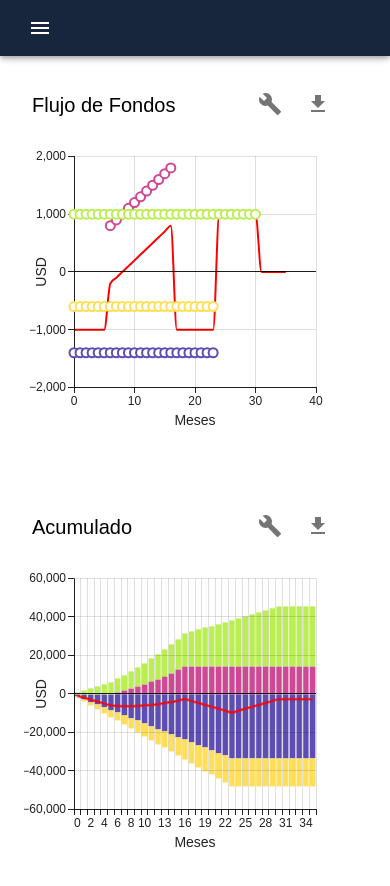
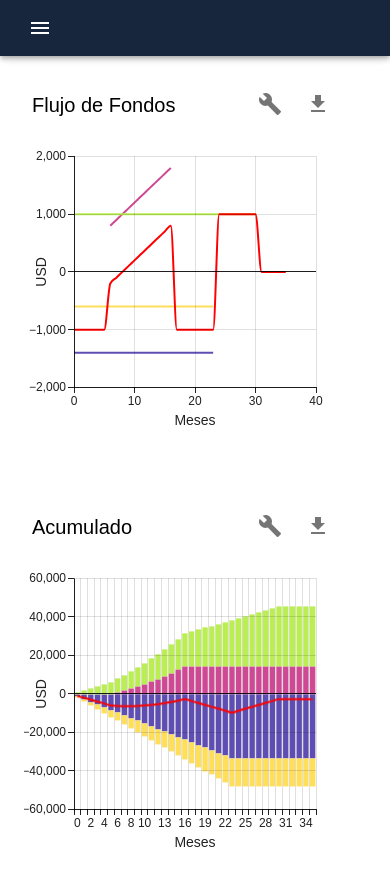
Before and after one commit to bautinogal/proyectia-fe, a React (Vite) app: page / in a window 390 px wide. Shown: the top 886 px of the page. Built offline with nearby package versions, Linux system fonts and the light colour scheme.

Commit message:
fix: form general. Exportación.

```diff
--- a/package.json
+++ b/package.json
@@ -24,7 +24,8 @@
     "react": "^18.3.1",
     "react-color": "^2.19.3",
     "react-dom": "^18.3.1",
-    "react-redux": "^9.1.2"
+    "react-redux": "^9.1.2",
+    "xlsx": "^0.18.5"
   },
   "devDependencies": {
     "@eslint/js": "^9.11.1",
--- a/src/pages/Proyecciones/Proyecciones.jsx
+++ b/src/pages/Proyecciones/Proyecciones.jsx
@@ -8,7 +8,7 @@ import { ResponsiveChartContainer, LineChart, LinePlot, ChartsXAxis, ChartsYAxis
 
 import {
     Accordion, AccordionActions, AccordionSummary, AccordionDetails, AppBar, Box, Button, Card, CardActions, CardContent, Dialog, DialogActions, DialogContent, DialogTitle, FormControl, Grid2,
-    IconButton, InputLabel, List, ListItem,Menu, MenuItem, Select, Slider, TextField, Toolbar, Typography, InputAdornment, Paper, Icon
+    IconButton, InputLabel, List, ListItem, Menu, MenuItem, Select, Slider, TextField, Toolbar, Typography, InputAdornment, Paper, Icon
 } from '@mui/material';
 
 import { ChromePicker } from 'react-color';
@@ -22,6 +22,8 @@ import { MathFunction, MathFunctionsTemplates } from "../../mathFunctions/index.
 
 import { styled } from '@mui/material/styles';
 import SvgIcon from '@mui/material/SvgIcon';
+import * as XLSX from 'xlsx';
+
 import theme from "../../theme.js"
 const CustomFunctionSvgIcon = (props) => {
     const StyledIcon = styled(SvgIcon)(({ theme }) => ({ color: theme.palette.primary.main, fontSize: '2rem' }));
@@ -69,7 +71,17 @@ const formatNumber = (value) => {
 function Proyecciones() {
 
     const dispatch = useDispatch();
+    const useIsMobile = () => {
+        const [isMobile, setIsMobile] = useState(window.innerWidth <= 768);
 
+        useEffect(() => {
+            const handleResize = () => setIsMobile(window.innerWidth <= 768);
+            window.addEventListener("resize", handleResize);
+            return () => window.removeEventListener("resize", handleResize);
+        }, []);
+
+        return isMobile;
+    };
     const Parameters = () => {
 
         const Header = () => <div style={{ width: "100%", height: "5vh" }}>
@@ -81,12 +93,13 @@ function Proyecciones() {
         </div>;
 
         const General = () => {
+            const { duration, title } = useSelector(state => state.proyecciones?.data);
             const schema = {
                 type: 'object',
                 required: ['title'],
                 properties: {
-                    title: { type: 'string', title: 'Nombre', default: 'Nombre del Proyecto' },
-                    duration: { type: 'number', title: 'Duración', default: 36 },
+                    title: { type: 'string', title: 'Nombre', default: title },
+                    duration: { type: 'number', title: 'Duración', default: duration },
                     // estTotalM2: { type: 'number', title: 'M2 Totales', default: 1000 },
                     // estSellableM2: { type: 'number', title: 'M2 Vendibles', default: 800 },
                     // estParkingLots: { type: 'number', title: 'Cocheras', default: 8 },
@@ -94,10 +107,10 @@ function Proyecciones() {
                 },
             };
 
-            const onChange = (e) => dispatch(setData(e.formData));
+            const onChange = (e) => {dispatch(setData(e.formData))};
             const onError = (e) => console.log('errors');
 
-            return (<ListItem><Accordion  sx={{width: '100vw'}} >
+            return (<ListItem><Accordion sx={{ width: '100vw' }} >
                 <AccordionSummary expandIcon={<ExpandMore />} children={<Typography children={'General'} fontWeight={600} />} />
                 <AccordionDetails>
                     <Form schema={schema} validator={validator} onChange={onChange} onError={onError}>
@@ -131,7 +144,7 @@ function Proyecciones() {
                             </IconButton>
 
                             {/* Diálogo con el color picker */}
-                            <Dialog open={open} onClose={(e) => {dispatch(setData({ cashflows: cashflows.map((x, j) => i === j ? { ...x, color } : x) }));(e.stopPropagation(), setOpen(false))}} id='color-picker-dialog'>
+                            <Dialog open={open} onClose={(e) => { dispatch(setData({ cashflows: cashflows.map((x, j) => i === j ? { ...x, color } : x) })); (e.stopPropagation(), setOpen(false)) }} id='color-picker-dialog'>
                                 <DialogTitle>
                                     {cf.name}
                                 </DialogTitle>
@@ -139,7 +152,7 @@ function Proyecciones() {
                                     <ChromePicker color={color} onChange={handleColorChange} />
                                 </DialogContent>
                                 <DialogActions>
-                                    <Button onClick={(e) => {dispatch(setData({ cashflows: cashflows.map((x, j) => i === j ? { ...x, color } : x) }));(e.stopPropagation(), setOpen(false))}} color="primary">
+                                    <Button onClick={(e) => { dispatch(setData({ cashflows: cashflows.map((x, j) => i === j ? { ...x, color } : x) })); (e.stopPropagation(), setOpen(false)) }} color="primary">
                                         Guardar
                                     </Button>
                                 </DialogActions>
@@ -541,7 +554,6 @@ function Proyecciones() {
                             };
 
                             const handleCommit = (event, newValue, activeThumb) => {
-                               // console.log({ sliderVal })
                                 const func = MathFunctionsTemplates.newSmoothStep({ x0: sliderVal[0], x1: sliderVal[1], y0, y1, N }, { minX: sliderVal[0], maxX: sliderVal[1], minY, maxY }).serialize();
                                 dispatch(setData({ cashflows: cashflows.map((x, j) => i === j ? { ...x, serialized: func } : x) }));
 
@@ -1180,7 +1192,7 @@ function Proyecciones() {
             return (
                 <>
                     {cashflows?.map((cf, i) => {
-                        return <ListItem key={`params-cashflow-${cf.name}-${i}`}><Accordion sx={{width: '100vw'}}>
+                        return <ListItem key={`params-cashflow-${cf.name}-${i}`}><Accordion sx={{ width: '100vw' }}>
                             <AccordionSummary expandIcon={<ExpandMore />} children={<AccordionHeader cf={cf} i={i} />} />
                             <AccordionDetails>
                                 <ConfiguracionCurva cf={cf} i={i} />
@@ -1208,7 +1220,7 @@ function Proyecciones() {
             const handleCloseNavMenu = () => setAnchorElNav(null);
 
             return (
-                <AppBar position="fixed" sx={{ zIndex: (theme) => theme.zIndex.drawer + 1, width: '100%', left: 0, backgroundColor: theme.palette.secondary.main}}>
+                <AppBar position="fixed" sx={{ zIndex: (theme) => theme.zIndex.drawer + 1, width: '100%', left: 0, backgroundColor: theme.palette.secondary.main }}>
 
                     {/* Mobile Version */}
                     <Toolbar sx={{ flexGrow: 1, display: { xs: 'flex', sm: 'flex', md: 'none', lg: 'none', xl: 'none' } }}>
@@ -1218,7 +1230,7 @@ function Proyecciones() {
                                 <MenuIcon />
                             </IconButton>
                             <Menu
-                             sx={{ p:0}}
+                                sx={{ p: 0 }}
                                 id="menu-appbar"
                                 anchorEl={anchorElNav}
                                 anchorOrigin={{ vertical: 'bottom', horizontal: 'left' }}
@@ -1244,7 +1256,7 @@ function Proyecciones() {
         )
     };
     const CashFlowPlot = () => {
-
+        const isMobile = useIsMobile();
         const { duration, cashflows, indexes } = useSelector(state => state.proyecciones?.data);
         const xAxis = [{ data: Array.from({ length: duration }, (_, i) => i), id: 'x-axis-id' }];
 
@@ -1260,7 +1272,7 @@ function Proyecciones() {
                 label: cf.name,
                 data: getPlotData(cf, duration),
                 color: cf.color,
-                showMark: true
+                showMark: !isMobile
             }
         });
 
@@ -1274,6 +1286,30 @@ function Proyecciones() {
             xAxisId: 'x-axis-id',
             showMark: false, // Opcional: muestra puntos en la línea
         });
+        const handleDownloadXLS = () => {
+            const columns = xAxis[0]?.data;
+            if (!Array.isArray(columns) || !Array.isArray(series)) {
+                console.error('xAxis y series deben ser arrays válidos', typeof columns);
+                return;
+            }
+
+            // Construir los encabezados asegurando que xAxis contiene solo números
+            const headers = ['Categorias', ...columns.map(num => `Mes ${String(num)}`)];
+
+            // Construir los datos asegurando que cada fila tenga la misma longitud
+            const data = series.map(item => [
+                `${item.label} US$`,
+                ...columns.map((_, index) => item.data[index] ?? '-')
+            ]);
+
+            // Crear la hoja de cálculo
+            const worksheet = XLSX.utils.aoa_to_sheet([headers, ...data]);
+            const workbook = XLSX.utils.book_new();
+            XLSX.utils.book_append_sheet(workbook, worksheet, 'Datos');
+
+            // Descargar el archivo Excel
+            XLSX.writeFile(workbook, `Flujo_de_Fondos.xlsx`);
+        }
 
         const Header = () => <div style={{ width: "100%", height: "5vh" }}>
             <Grid2 container spacing={0} sx={{ margin: 0, padding: 0, backgroundColor: 'white', padding: '0rem', paddingTop: '1rem', paddingLeft: '2rem', paddingRight: '3rem', marginBottom: '0rem', placeItems: 'end' }}>
@@ -1282,7 +1318,7 @@ function Proyecciones() {
                 </Grid2>
                 <Grid2 size={4} sx={{ textAlignLast: 'end' }}>
                     <IconButton size="large" children={<Build />} />
-                    <IconButton size="large" children={<Download />} />
+                    <IconButton size="large" children={<Download />} onClick={() => handleDownloadXLS()} />
                 </Grid2>
             </Grid2>
         </div>;
@@ -1453,11 +1489,13 @@ function Proyecciones() {
                     flexGrow: 1,
 
                 }}>
-                    <Box sx={{ width: '100%', overflowY: 'auto', // Habilita el desplazamiento vertical
-                scrollbarWidth: 'none', // Especifico para Firefox
-                '::WebkitScrollbar': {
-                    display: 'none' // Especifico para WebKit (Chrome, Safari, etc.)
-                }, }}> {/* Contenedor para evitar desbordes */}
+                    <Box sx={{
+                        width: '100%', overflowY: 'auto', // Habilita el desplazamiento vertical
+                        scrollbarWidth: 'none', // Especifico para Firefox
+                        '::WebkitScrollbar': {
+                            display: 'none' // Especifico para WebKit (Chrome, Safari, etc.)
+                        },
+                    }}> {/* Contenedor para evitar desbordes */}
                         <CashFlowPlot />
                         <CashFlowTotalPlot />
                         {/* <IndexesPlot /> */}
--- a/src/pages/Proyecciones/ProyeccionesSlice.js
+++ b/src/pages/Proyecciones/ProyeccionesSlice.js
@@ -10,6 +10,7 @@ const proyeccionesSlice = createSlice({
         error: null,
         message: null,
         data: {
+            title: '',
             duration: 36,
             cashflows: [
                 { name: 'Terreno', serialized: newLine({ a: 100, b: 200}, { minX: 6, maxX: 16 }).serialize(), unitId: 2, factB: 0.5, IIBB: 0.01, iva: 0.21, color: '#CE4893' },
@@ -36,7 +37,7 @@ const proyeccionesSlice = createSlice({
         cleanError: create.reducer((state, action) => ({ ...state, error: null })),
         cleanMessage: create.reducer((state, action) => ({ ...state, message: null })),
 
-        setData: create.reducer((state, action) => ({ ...state, data: { ...state.data, ...action.payload } })),
+        setData: create.reducer((state, action) =>{({ ...state, data: { ...state.data, ...action.payload } })}),
     })
 });
 
```
Also changed, not shown: 1 other file (tests, documents, lock files or other folders).
